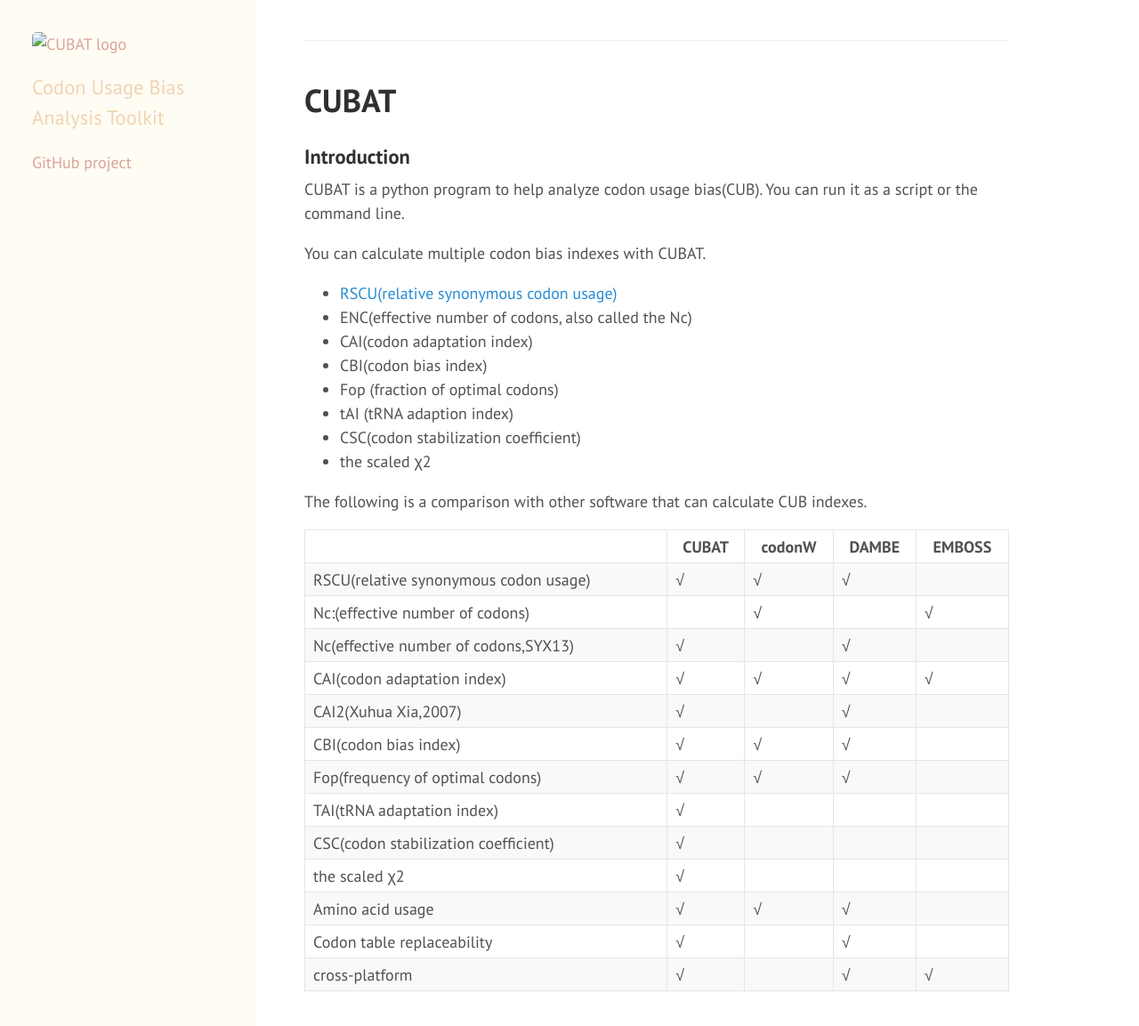
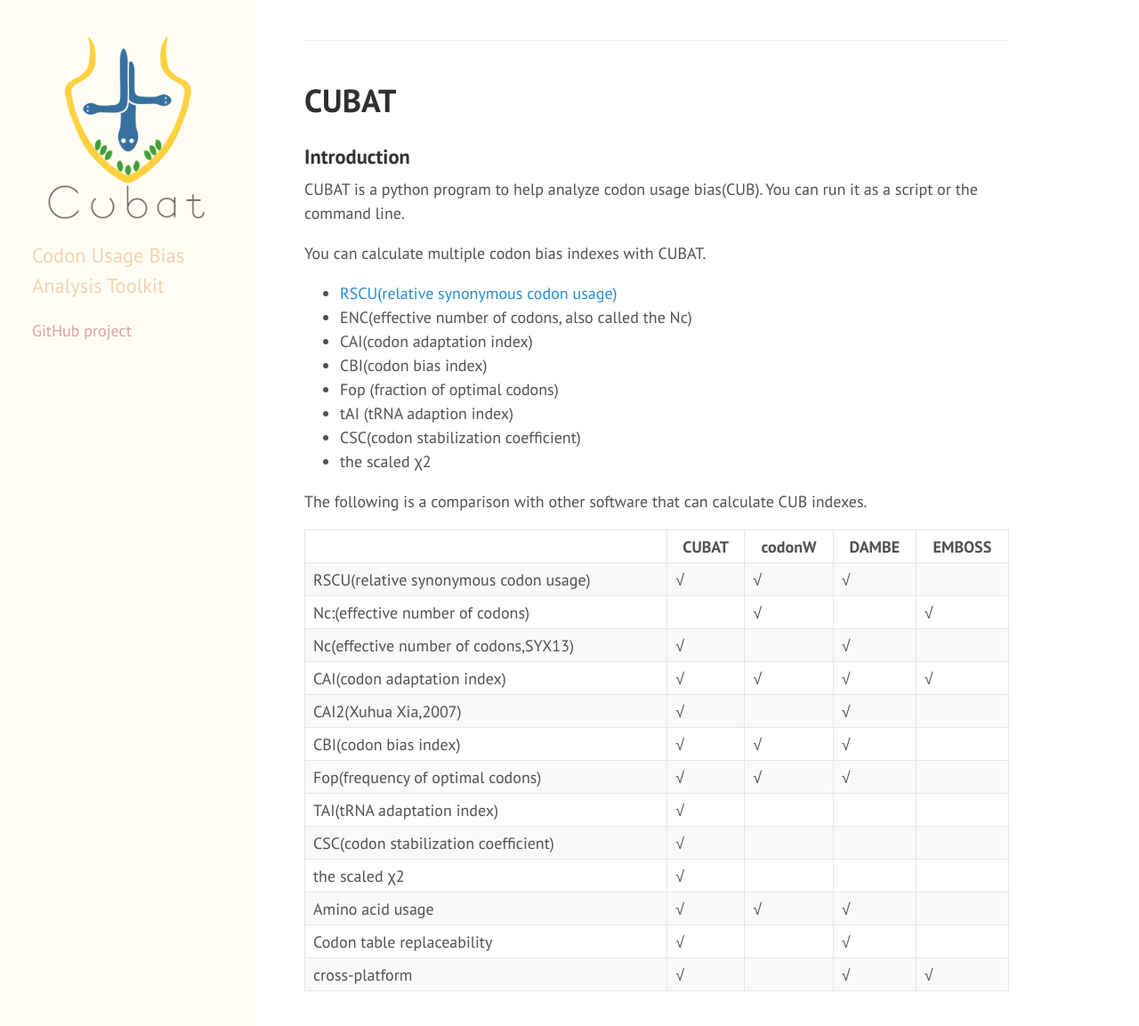
Before and after one commit to gxelab/cubat, a Jekyll site: the page built from docs/wiki/CUBAT.md, in a window 1280 px wide and 1204 px high. Shown: the top 1153 px of the window at 89% size. Built offline with Jekyll 4.4.1, drawn with Linux system fonts in a browser that asks for light colours.

Commit message:
Update sidebar.html

```diff
--- a/docs/_includes/sidebar.html
+++ b/docs/_includes/sidebar.html
@@ -13,7 +13,7 @@
       -->
       <div class="sidebar-logo">
         <a href="https://gxelab.github.io/CUBAT/">
-          <img src="CUBAT/assets/images/CUBAT_logo.png" alt="CUBAT logo" title="CUBAT  Home" width="100%"/>
+          <img src="assets/images/CUBAT_logo.png" alt="CUBAT logo" title="CUBAT  Home" width="100%"/>
         </a>
       </div>
     </div>
```
